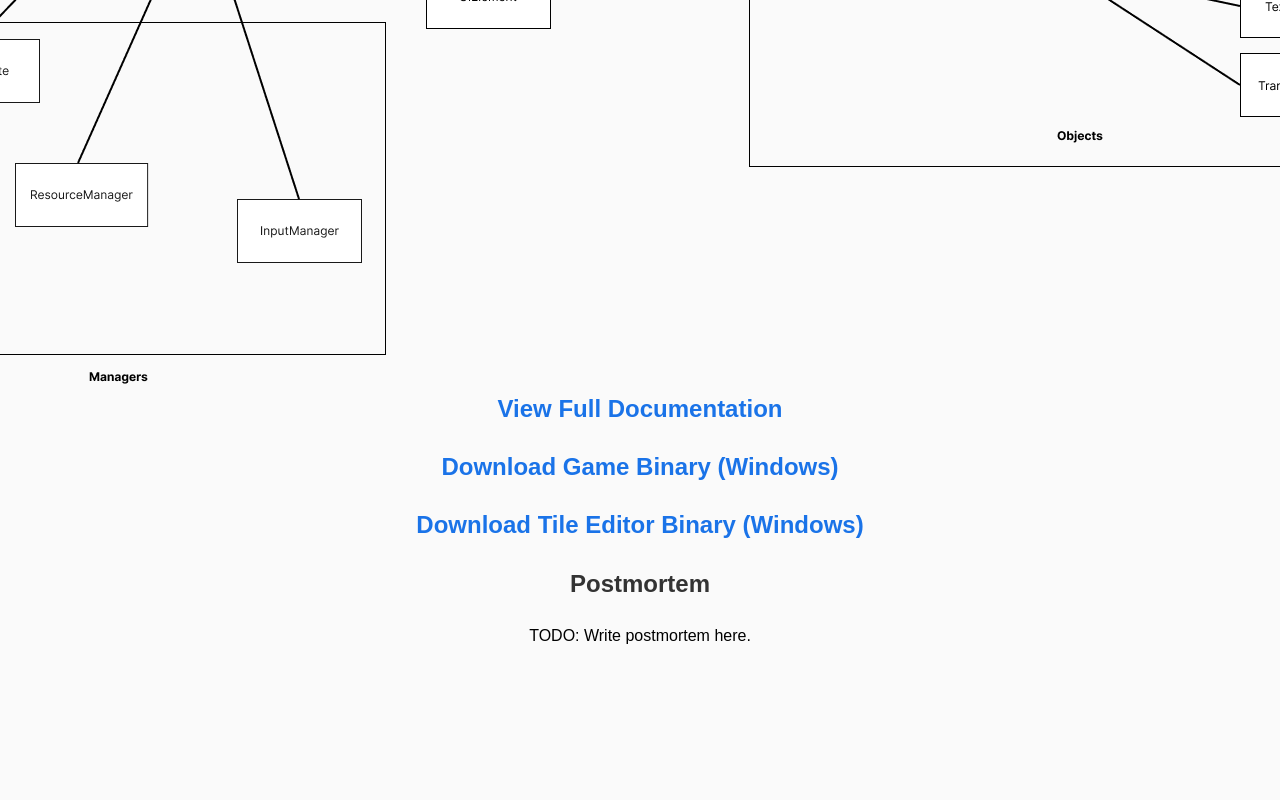
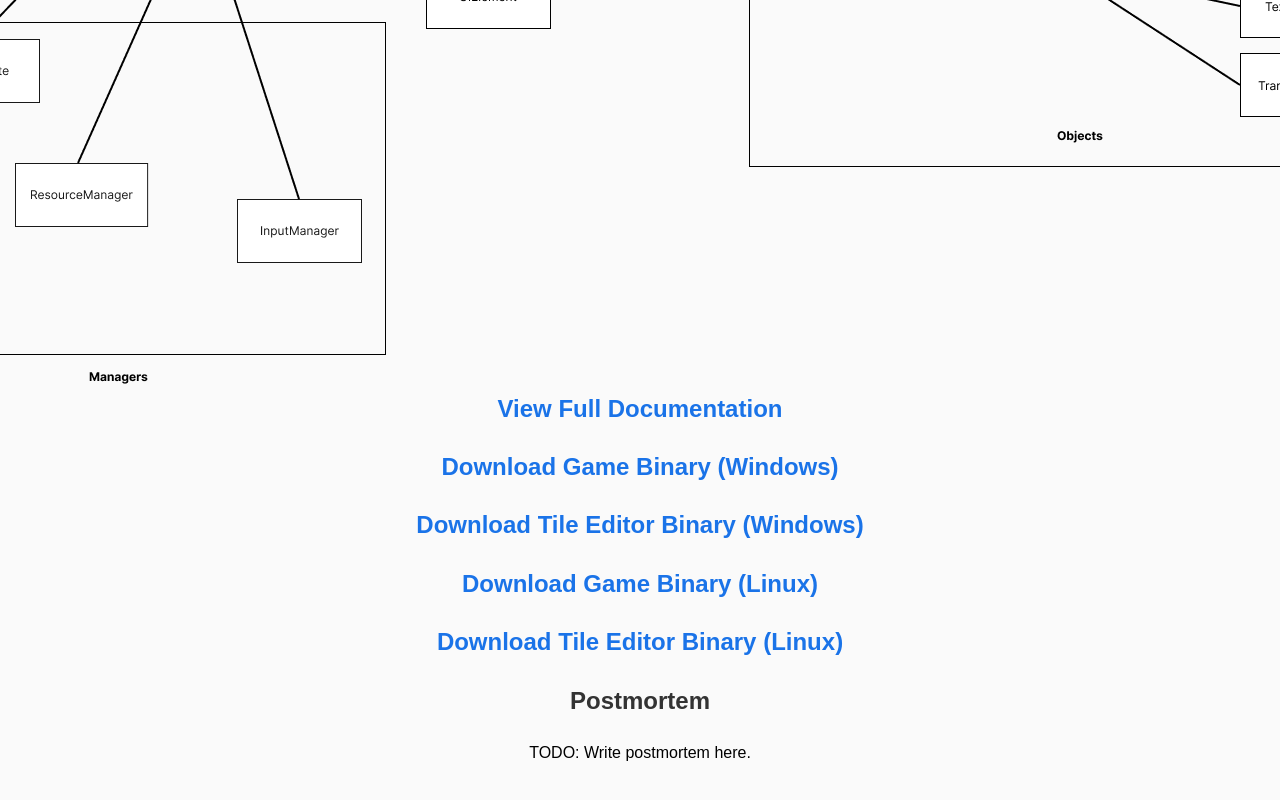
Before and after one commit to Bmr076/finalproject-bapi-website, a plain HTML site: page index.html in a window 1280 px wide. Shown: the part 1291-2091 px from the top of the page. Before the commit the page ends 1976 px from the top, so only its background shows below. Drawn offline with Linux system fonts and the light colour scheme.

Commit message:
added Linux binaries to site

```diff
--- a/index.html
+++ b/index.html
@@ -49,6 +49,18 @@
         </a>
     </h2>
 
+    <h2 class="center">
+        <a href="binary/farming_game">
+            Download Game Binary (Linux)
+        </a>
+    </h2>
+
+    <h2 class="center">
+        <a href="binary/tile_editor">
+            Download Tile Editor Binary (Linux)
+        </a>
+    </h2>
+
     <h2 class="center">Postmortem</h2>
 
     <p class="center">
```
